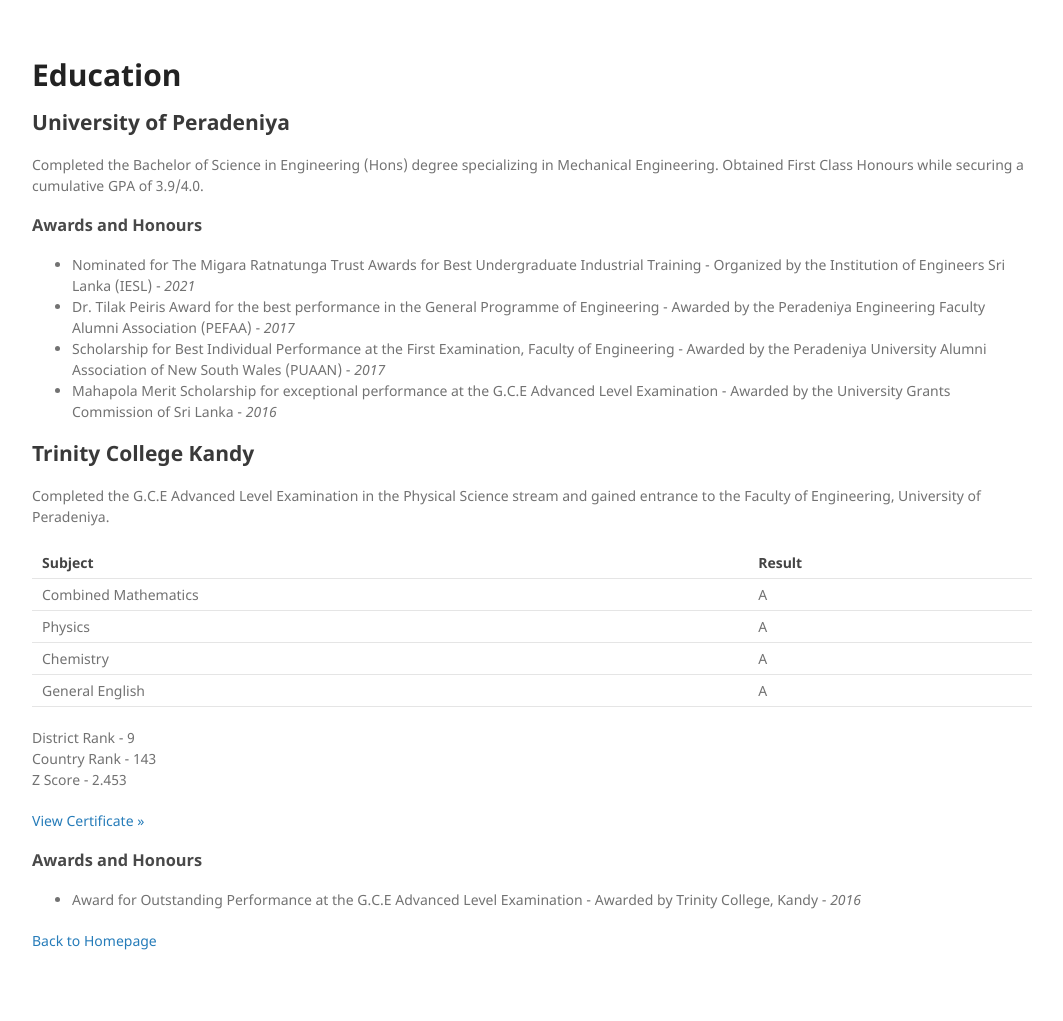
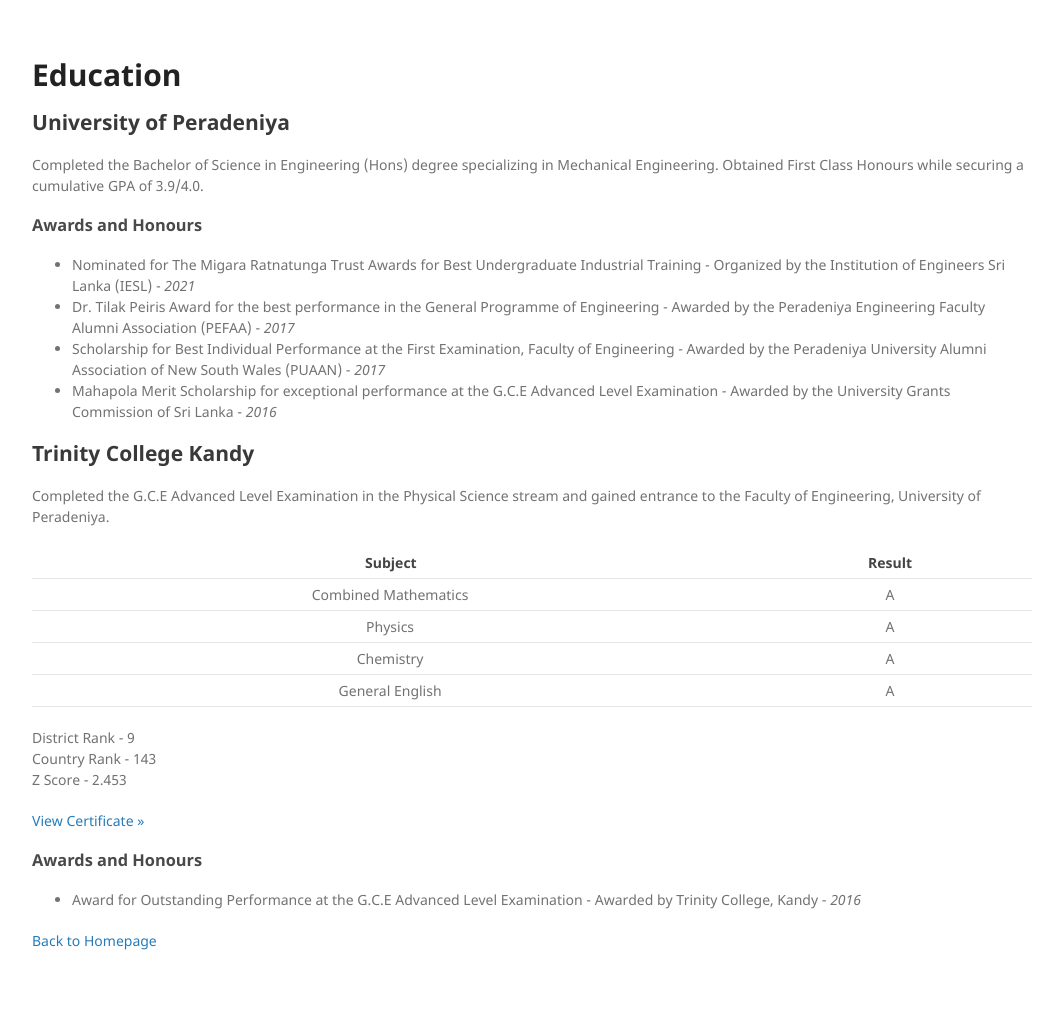
Before and after one commit to rajinthss/rajinthss.github.io, a Jekyll site: the page built from education.md, in a window 1280 px wide. Shown: the whole page, without its empty margins (178-1241 px from the left). Built offline with Jekyll 4.4.1, drawn with Linux system fonts in a browser that asks for light colours; our own code applies the rules of GitHub Pages for plain Markdown files.

Commit message:
Update education.md

```diff
--- a/education.md
+++ b/education.md
@@ -20,11 +20,11 @@ Completed the Bachelor of Science in Engineering (Hons) degree specializing in M
 Completed the G.C.E Advanced Level Examination in the Physical Science stream and gained entrance to the Faculty of Engineering, University of Peradeniya.
 
 | <span style="display: inline-block; width:50px">Subject</span>  | <span style="display: inline-block; width:50px">Result</span>  |
-| --- | --- |
-| <span style="font-weight:normal"> Combined Mathematics  |<span style="font-weight:normal"> A  |
-| <span style="font-weight:normal"> Physics  | <span style="font-weight:normal">A |
-| <span style="font-weight:normal"> Chemistry  | <span style="font-weight:normal">A |
-| <span style="font-weight:normal"> General English  | <span style="font-weight:normal">A |
+| :---: | :---: |
+| Combined Mathematics  | A  |
+| Physics  | A |
+| Chemistry  | A |
+| General English  | A |
 
 District Rank - 9 <br/>
 Country Rank - 143  <br/>
```
